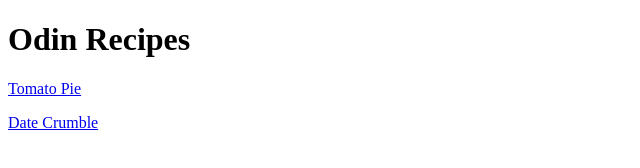
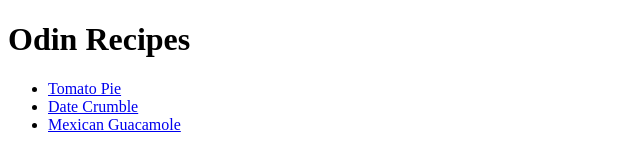
Before and after one commit to carosadosa/odin-recipes, a plain HTML site: page index.html in a window 1280 px wide. Shown: the whole page, without its empty margins (0-640 px from the left). Drawn offline with Linux system fonts and the light colour scheme.

Commit message:
Add link for Mexican Guacamole
Added link and used unordered list to display the three links
Cleaned up the code.

```diff
--- a/index.html
+++ b/index.html
@@ -9,8 +9,12 @@
 
 <body>
     <h1>Odin Recipes</h1>
-    <a href="./recipes/tomato-pie.html">Tomato Pie</a>
-    <p><a href="./recipes/date-crumbles.html">Date Crumble</a></p>
+
+    <ul>
+        <li><a href="./recipes/tomato-pie.html">Tomato Pie</a></li>
+        <li><a href="./recipes/date-crumbles.html">Date Crumble</a></li>
+        <li><a href="./recipes/mexican-guacamole.html">Mexican Guacamole</a></li>
+    </ul>
 </body>
 
 </html>
```
